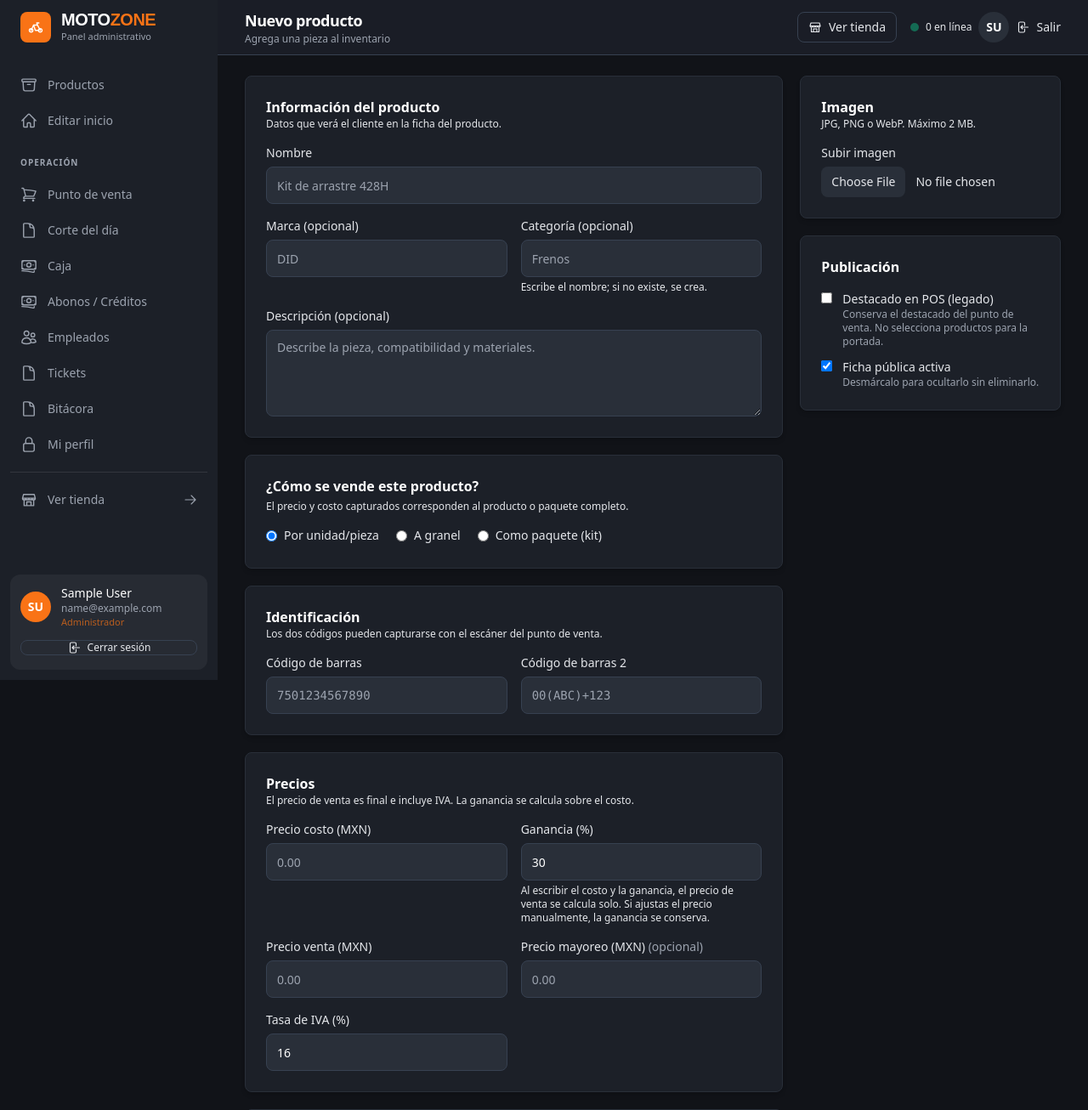
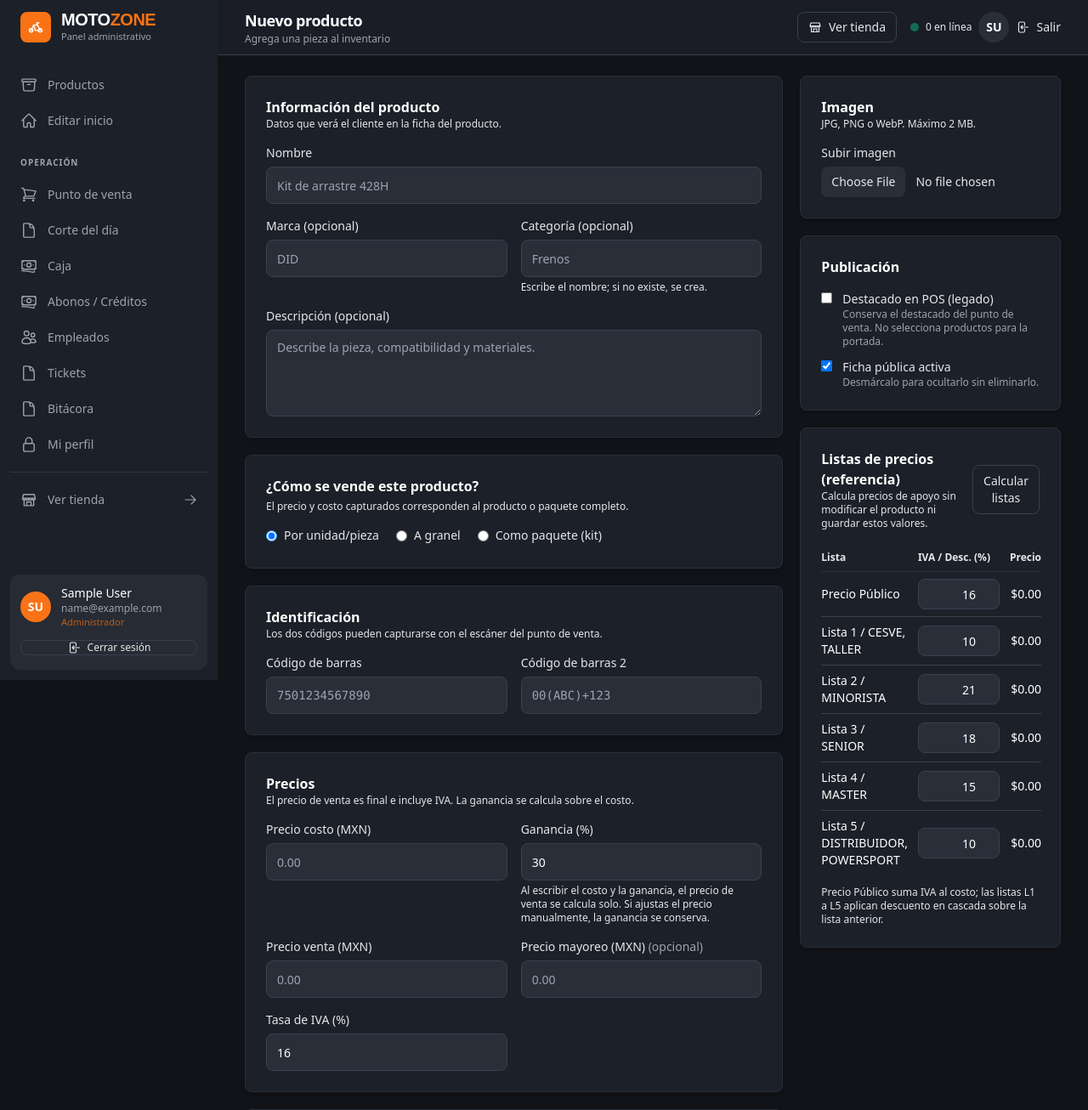
Before and after one commit to BrianPolanco872/MotoZone, a Laravel app: page /admin/productos/crear in a window 1280 px wide. Shown: the top 1306 px of the page at 85% size. Run offline with Laravel 12, Linux system fonts and the light colour scheme; the visitor is signed in with stand-in values (Sample User, id 1); data that the repository does not hold is empty; style sheets or scripts are compiled from the project's sources; parts of the project's set-up code (start-up, migrations or seed data) failed here and were passed over.

Commit message:
PUNTO DE VENTA MOTOZONE LISTO FUNCIONAL

```diff
--- a/resources/js/admin/product-form.js
+++ b/resources/js/admin/product-form.js
@@ -173,4 +173,26 @@ if (form) {
     margin?.addEventListener('input', calculatePrice);
     taxRate?.addEventListener('input', calculatePrice);
 
+    const priceListsButton = form.querySelector('[data-calculate-price-lists]');
+    const formatMoney = (value) => `$${value.toFixed(2)}`;
+
+    priceListsButton?.addEventListener('click', () => {
+        const costValue = Number.parseFloat(cost?.value);
+
+        if (!Number.isFinite(costValue)) {
+            return;
+        }
+
+        let previousPrice = costValue;
+
+        for (const [index, row] of form.querySelectorAll('[data-price-list-row]').entries()) {
+            const percentage = Number.parseFloat(row.querySelector('[data-price-list-percentage]')?.value) || 0;
+            const listPrice = round(index === 0
+                ? previousPrice * (1 + percentage / 100)
+                : previousPrice * (1 - percentage / 100));
+            row.querySelector('[data-price-list-price]').textContent = formatMoney(listPrice);
+            previousPrice = listPrice;
+        }
+    });
+
 }
--- a/resources/views/admin/products/partials/form.blade.php
+++ b/resources/views/admin/products/partials/form.blade.php
@@ -275,6 +275,48 @@
                     </label>
                 </div>
             </x-card>
+
+            {{-- Listas de precios (solo referencia, no se guarda) --}}
+            <x-card padded>
+                <div class="flex flex-col gap-3 sm:flex-row sm:items-center sm:justify-between">
+                    <div>
+                        <h2 class="text-base font-semibold text-mz-text-primary">Listas de precios (referencia)</h2>
+                        <p class="text-xs text-mz-text-secondary">Calcula precios de apoyo sin modificar el producto ni guardar estos valores.</p>
+                    </div>
+                    <button type="button" data-calculate-price-lists class="x-button x-button-secondary size-sm">Calcular listas</button>
+                </div>
+
+                <div class="mt-4">
+                    <table class="w-full text-sm">
+                        <thead>
+                            <tr class="border-b border-mz-border text-left text-xs font-semibold text-mz-text-secondary">
+                                <th class="py-2 pr-3">Lista</th>
+                                <th class="py-2 pr-3">IVA / Desc. (%)</th>
+                                <th class="py-2 text-right">Precio</th>
+                            </tr>
+                        </thead>
+                        <tbody>
+                            @foreach ([
+                                ['Precio Público', '16'],
+                                ['Lista 1 / CESVE, TALLER', '10'],
+                                ['Lista 2 / MINORISTA', '21'],
+                                ['Lista 3 / SENIOR', '18'],
+                                ['Lista 4 / MASTER', '15'],
+                                ['Lista 5 / DISTRIBUIDOR, POWERSPORT', '10'],
+                            ] as [$listName, $listPercentage])
+                                <tr data-price-list-row class="border-b border-mz-border-light last:border-0">
+                                    <td class="py-2 pr-3 font-medium text-mz-text-primary">{{ $listName }}</td>
+                                    <td class="py-2 pr-3">
+                                        <input type="number" step="0.01" data-price-list-percentage value="{{ $listPercentage }}" aria-label="Porcentaje de {{ $listName }}" class="mz-input h-9 w-24 text-right" placeholder="0">
+                                    </td>
+                                    <td class="py-2 text-right tabular-nums" data-price-list-price>$0.00</td>
+                                </tr>
+                            @endforeach
+                        </tbody>
+                    </table>
+                </div>
+                <p class="mt-3 text-xs text-mz-text-secondary">Precio Público suma IVA al costo; las listas L1 a L5 aplican descuento en cascada sobre la lista anterior.</p>
+            </x-card>
         </div>
     </div>
 
```
Also changed, not shown: tests/Feature/ProductPriceListsCalculatorTest.php (added, +72 -0 lines), tests/product-form.test.js (+51 -3 lines), .memory/entities/feature-productos-calculadora-listas-01.md (added), .memory/entities/fix-productos-calculadora-listas-01.md (added), .memory/entities/fix-productos-calculadora-listas-02.md (added), .memory/entities/fix-productos-calculadora-listas-03.md (added), .memory/entities/plan-productos-calculadora-listas-01.md (added), .memory/entities/plan-productos-calculadora-listas-02.md (added), .memory/entities/plan-productos-calculadora-listas-03.md (added), .memory/relations.md.
